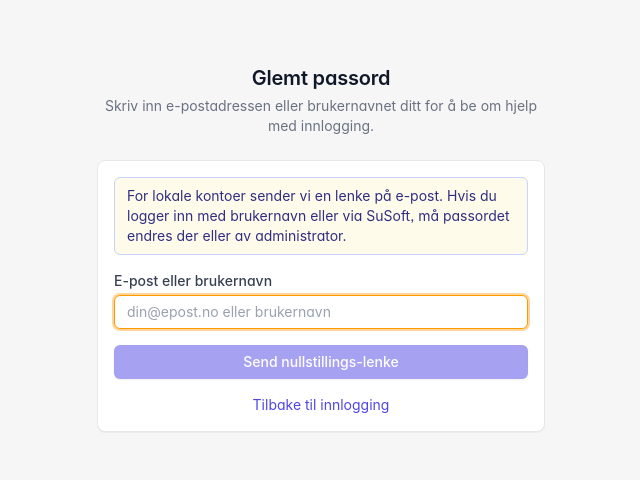
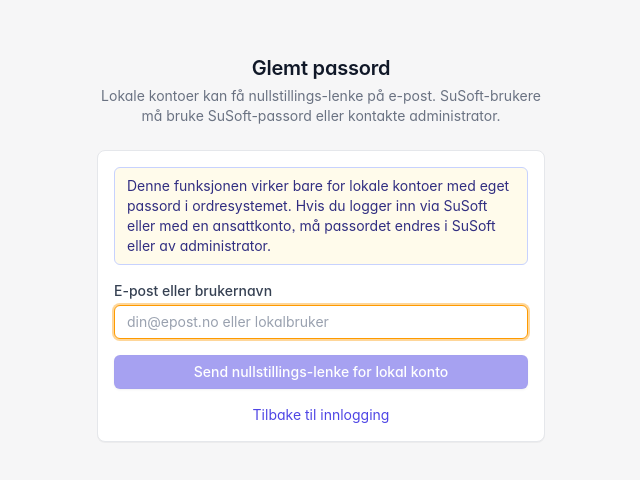
Before and after one commit to AdvaniaPOS/bakeri, a React (Vite) app in the folder frontend/: page /glemt-passord in a window 1280 px wide. Shown: the part 152-632 px from the top of the page, without its empty margins (319-959 px from the left). Built offline with nearby package versions, Linux system fonts and the light colour scheme.

Commit message:
Fix password reset links and clarify forgot password flow

```diff
--- a/frontend/src/pages/ForgotPassword.jsx
+++ b/frontend/src/pages/ForgotPassword.jsx
@@ -11,7 +11,7 @@ export default function ForgotPassword() {
   const [done, setDone] = useState(false);
   const [error, setError] = useState(null);
   const [doneMessage, setDoneMessage] = useState('');
-  const helpText = 'For lokale kontoer sender vi en lenke på e-post. Hvis du logger inn med brukernavn eller via SuSoft, må passordet endres der eller av administrator.';
+  const helpText = 'Denne funksjonen virker bare for lokale kontoer med eget passord i ordresystemet. Hvis du logger inn via SuSoft eller med en ansattkonto, må passordet endres i SuSoft eller av administrator.';
 
   const handleSubmit = async (e) => {
     e.preventDefault();
@@ -42,7 +42,7 @@ export default function ForgotPassword() {
         <div className="text-center mb-6">
           <h1 className="text-xl font-semibold text-gray-900">Glemt passord</h1>
           <p className="mt-1 text-sm text-gray-500">
-            Skriv inn e-postadressen eller brukernavnet ditt for å be om hjelp med innlogging.
+            Lokale kontoer kan få nullstillings-lenke på e-post. SuSoft-brukere må bruke SuSoft-passord eller kontakte administrator.
           </p>
         </div>
         <div className="card">
@@ -79,7 +79,7 @@ export default function ForgotPassword() {
                   value={email}
                   onChange={(e) => setEmail(e.target.value)}
                   className="input w-full"
-                  placeholder="din@epost.no eller brukernavn"
+                  placeholder="din@epost.no eller lokalbruker"
                   autoFocus
                 />
               </div>
@@ -88,7 +88,7 @@ export default function ForgotPassword() {
                 disabled={submitting || !email}
                 className="btn-primary w-full justify-center disabled:opacity-50"
               >
-                {submitting ? 'Sender...' : 'Send nullstillings-lenke'}
+                {submitting ? 'Sender...' : 'Send nullstillings-lenke for lokal konto'}
               </button>
               <div className="text-center">
                 <Link to="/login" className="text-sm text-amber-600 hover:text-amber-700">
```
Also changed, not shown: 2 other files (tests, documents, lock files or other folders).
